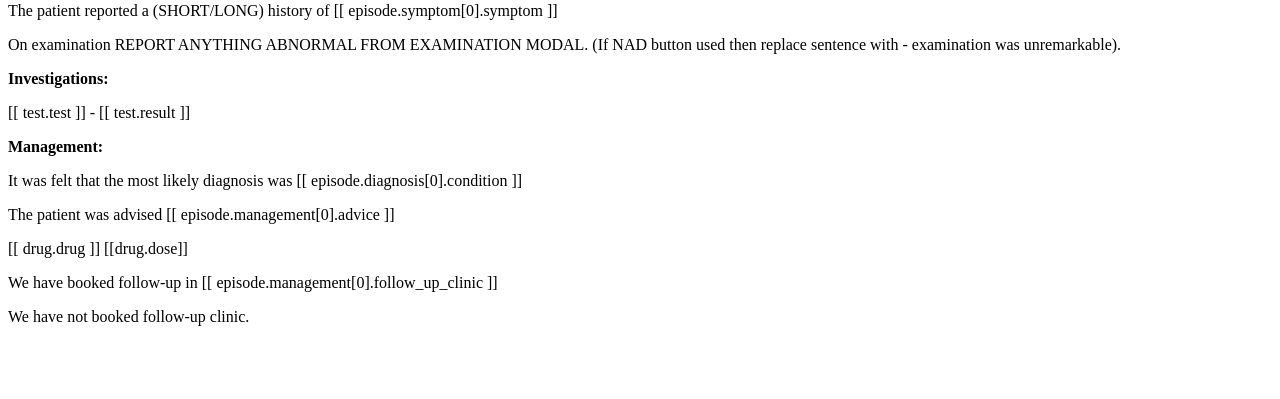
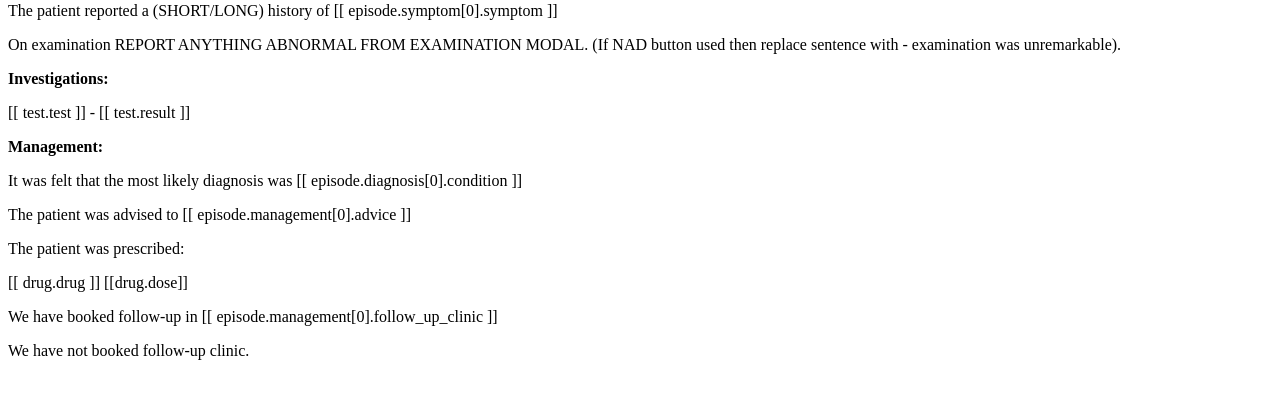
Before and after one commit to openhealthcare/opal-walk-in, a Django app: template walkin/templates/walkin_discharge_letter.html in a window 1280 px wide. Shown: the part 176-575 px from the top of the page. Run offline with Django 3.2, Linux system fonts and the light colour scheme; the template is opened without the code that fills it, so the values that code supplies are empty.

Commit message:
Add prescribed / advised to notes

```diff
--- a/walkin/templates/walkin_discharge_letter.html
+++ b/walkin/templates/walkin_discharge_letter.html
@@ -35,9 +35,10 @@
   It was felt that the most likely diagnosis was [[ episode.diagnosis[0].condition ]]
 </p>
 <p ng-show="episode.management[0].advice">
-  The patient was advised [[ episode.management[0].advice ]]
+  The patient was advised to [[ episode.management[0].advice ]]
 </p>
 <div ng-show="episode.antimicrobial.length > 0">
+  <p>The patient was prescribed:</p>
   <p ng-repeat="drug in episode.antimicrobial">
     [[ drug.drug ]] [[drug.dose]]
   </p>
```
